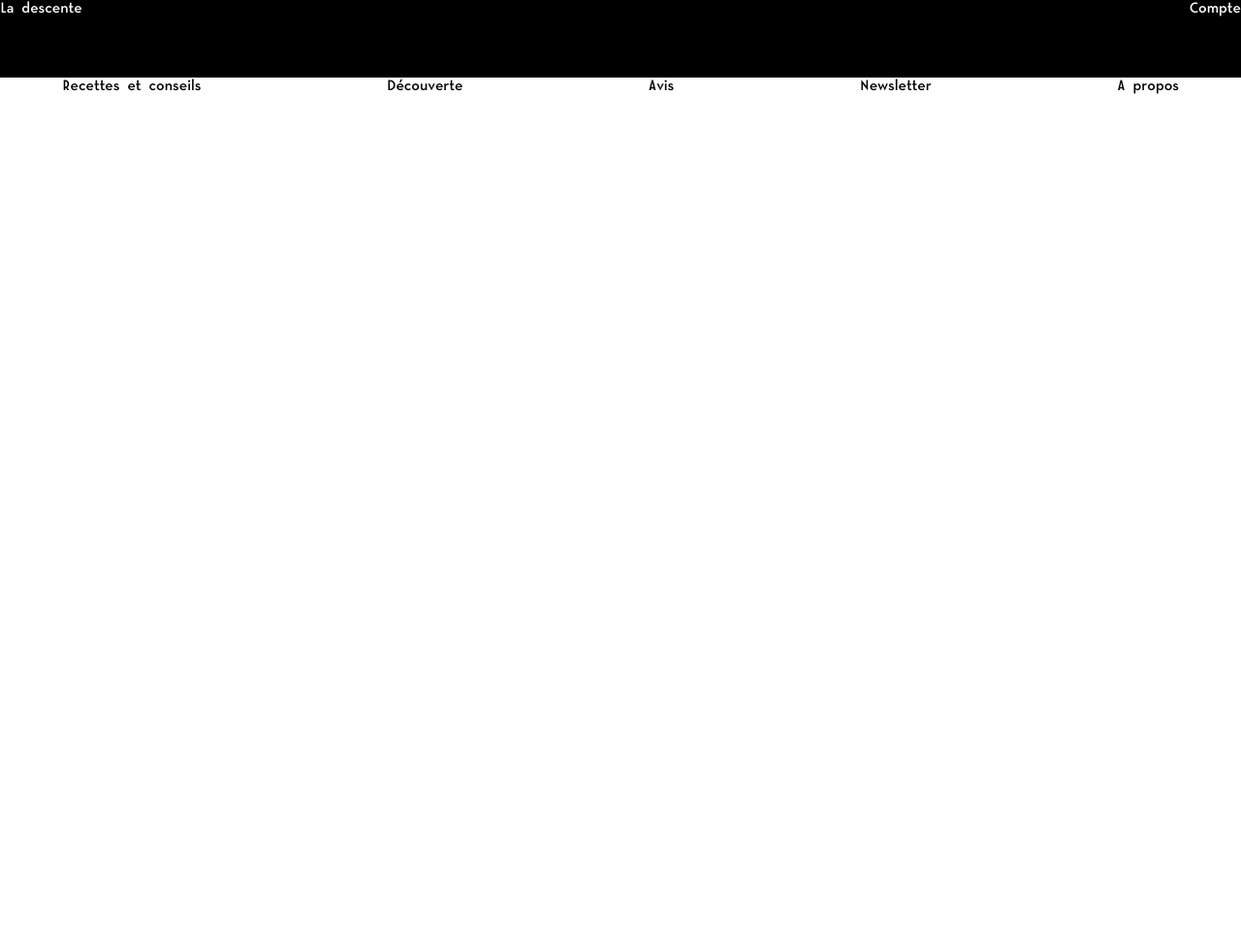
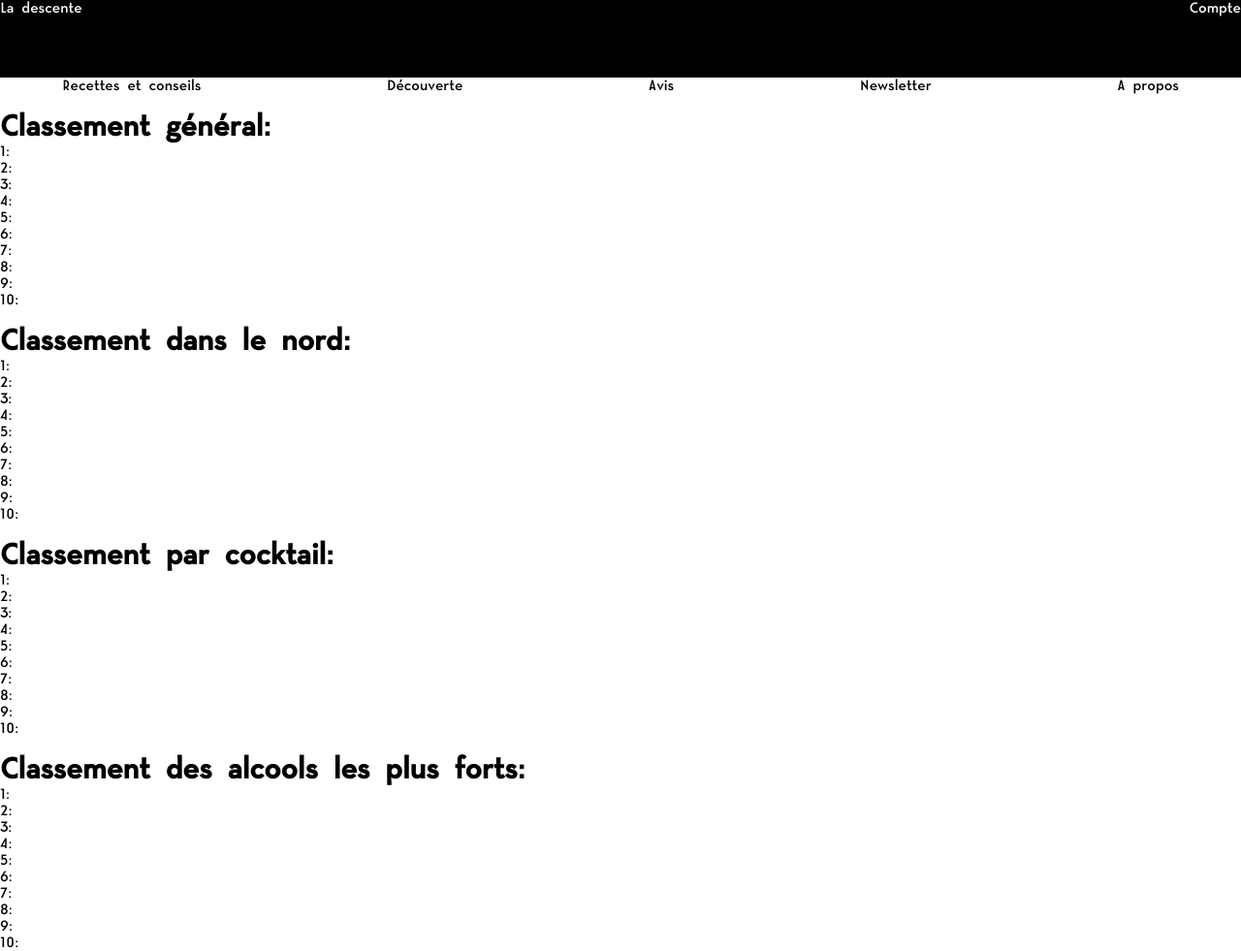
Before and after one commit to julesroy/ladescente, a plain HTML site: page avis (jules)/index.html in a window 1280 px wide. Shown: the whole page at 97% size. Before the commit the page ends 800 px from the top, so only its background shows below. Drawn offline with Linux system fonts and the light colour scheme.

```diff
--- /dev/null
+++ b/accueil (jules)/style/accueil.css
@@ -0,0 +1,65 @@
+/*Insertion de la police, ne pas modifier*/
+@font-face {
+  font-family: 'modernm';
+  src: url('../font/modern_m-webfont.woff2') format('woff2'),
+       url('../font/modern_m-webfont.woff') format('woff');
+  font-weight: normal;
+  font-style: normal;
+
+}
+
+*{
+  font-family: 'modernm';
+}
+
+body
+{
+  display: flex;
+  justify-content: space-evenly;
+  margin: 0;
+}
+
+.gauche
+{
+  position: relative;
+  flex: 1;
+}
+
+.texte
+{
+  text-align: center;
+  position: absolute;
+  top: 45%;
+  left: 50%;
+  transform: translate(-50%, -50%);
+  font-size: 20px;
+}
+
+.logo{
+    height: 30vh;
+    width: auto;
+}
+
+.bouton{
+    background-color: rgb(18, 18, 54);
+    padding-top: 2%;
+    padding-bottom: 2%;
+    border-radius: 10px;
+}
+
+.bouton:hover{
+    transition-duration: 2s;
+    background-color: rgb(56, 1, 1);
+}
+
+a{
+    text-decoration: none;
+    color: white;
+}
+
+.droite
+{
+  height: 100vh;
+  width: auto;
+  margin-right: 0;
+}
--- /dev/null
+++ b/accueil (jules)/style/index.css
@@ -0,0 +1,38 @@
+/*Insertion de la police, ne pas modifier*/
+@font-face {
+    font-family: 'modernm';
+    src: url('../font/modern_m-webfont.woff2') format('woff2'),
+         url('../font/modern_m-webfont.woff') format('woff');
+    font-weight: normal;
+    font-style: normal;
+
+}
+
+*{
+    margin: 0;
+    font-family: 'modernm';
+}
+
+header{
+    background-color: black;
+    color: white;
+    display: flex;
+    justify-content: space-between;
+    height: 10vh;
+}
+header > a{
+    color: white;
+    text-decoration: none;
+}
+
+nav{
+    display: flex;
+    justify-content: space-between;
+    margin-left: 5%;
+    margin-right: 5%;
+}
+
+nav > a{
+    color: black;
+    text-decoration: none;
+}
--- a/avis (jules)/index.html
+++ b/avis (jules)/index.html
@@ -5,7 +5,7 @@
     <meta http-equiv="X-UA-Compatible" content="IE=edge">
     <meta name="viewport" content="width=device-width, initial-scale=1.0">
     <link rel="stylesheet" href="style/index.css">
-    <title>Document</title>
+    <title>Avis et classement</title>
 </head>
 <body>
     <header>
@@ -19,5 +19,53 @@
         <a href="#">Newsletter</a>
         <a href="#">A propos</a>
     </nav>
+    <br>
+    <h1>Classement général:</h1>
+    <section class="classement">1:</section>
+    <section class="classement">2:</section>
+    <section class="classement">3:</section>
+    <section class="classement">4:</section>
+    <section class="classement">5:</section>
+    <section class="classement">6:</section>
+    <section class="classement">7:</section>
+    <section class="classement">8:</section>
+    <section class="classement">9:</section>
+    <section class="classement">10:</section>
+    <br>
+    <h1>Classement dans le nord:</h1>
+    <section class="classement">1:</section>
+    <section class="classement">2:</section>
+    <section class="classement">3:</section>
+    <section class="classement">4:</section>
+    <section class="classement">5:</section>
+    <section class="classement">6:</section>
+    <section class="classement">7:</section>
+    <section class="classement">8:</section>
+    <section class="classement">9:</section>
+    <section class="classement">10:</section>
+    <br>
+    <h1>Classement par cocktail:</h1>
+    <section class="classement">1:</section>
+    <section class="classement">2:</section>
+    <section class="classement">3:</section>
+    <section class="classement">4:</section>
+    <section class="classement">5:</section>
+    <section class="classement">6:</section>
+    <section class="classement">7:</section>
+    <section class="classement">8:</section>
+    <section class="classement">9:</section>
+    <section class="classement">10:</section>
+    <br>
+    <h1>Classement des alcools les plus forts:</h1>
+    <section class="classement">1:</section>
+    <section class="classement">2:</section>
+    <section class="classement">3:</section>
+    <section class="classement">4:</section>
+    <section class="classement">5:</section>
+    <section class="classement">6:</section>
+    <section class="classement">7:</section>
+    <section class="classement">8:</section>
+    <section class="classement">9:</section>
+    <section class="classement">10:</section>
 </body>
 </html>
```
Also changed, not shown: accueil (jules)/font/stylesheet.css (added, +12 -0 lines), accueil (jules)/index.html (added, +25 -0 lines), accueil (jules)/alcool.jpg (added), accueil (jules)/font/modern_m-webfont.woff (added), accueil (jules)/font/modern_m-webfont.woff2 (added), 1 other file.
